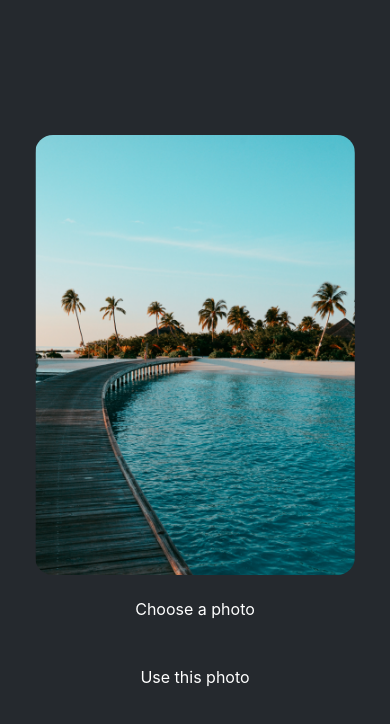
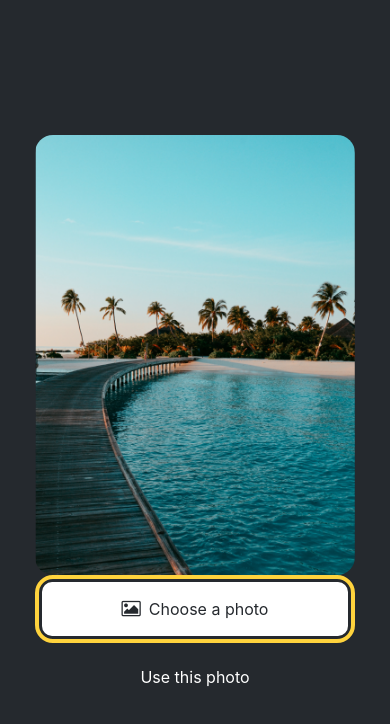
Before and after one commit to Elmanzalawy/StickerSmash, a React Native app: screen / in a window 390 px wide. Shown: the top 724 px of the page. Built offline with nearby package versions, Linux system fonts and the light colour scheme.

Commit message:
add font-awesome icon to button component

```diff
--- a/App.js
+++ b/App.js
@@ -14,7 +14,7 @@ export default function App() {
         <ImageViewer placeholderImageSource={PlaceholderImage} />
       </View>
       <View style={styles.footerContainer}>
-        <Button label="Choose a photo" />
+        <Button theme="primary" label="Choose a photo" />
         <Button label="Use this photo" />
       </View>
       <StatusBar style="auto" />
--- a/components/Button.js
+++ b/components/Button.js
@@ -1,6 +1,22 @@
 import { StyleSheet, View, Pressable, Text } from 'react-native';
+import { FontAwesome } from '@expo/vector-icons';
 
-export default function Button({ label }) {
+export default function Button({ label, theme }) {
+    if (theme == 'primary') {
+        return (
+            <View style={[styles.buttonContainer, {borderWidth: 4, borderColor: "#ffd33d", borderRadius: 18}]}>
+                <Pressable style={[styles.button, {backgroundColor: "#fff"}]} onPress={() => alert('Button pressed')}>
+                    <FontAwesome
+                        name="picture-o"
+                        size={18}
+                        color="#25292e"
+                        style={styles.buttonIcon}
+                    />
+                    <Text style={[styles.buttonLabel, {color:"#25292e"}]}>{label}</Text>
+                </Pressable>
+            </View>
+        )
+    } else {
         return (
             <View style={styles.buttonContainer}>
                 <Pressable style={styles.button} onPress={() => alert('Button pressed')}>
@@ -8,6 +24,7 @@ export default function Button({ label }) {
                 </Pressable>
             </View>
         )
+    }
 }
 
 const styles = StyleSheet.create({
--- a/package.json
+++ b/package.json
@@ -15,7 +15,8 @@
     "react-native": "0.74.2",
     "react-dom": "18.2.0",
     "react-native-web": "~0.19.10",
-    "@expo/metro-runtime": "~3.2.1"
+    "@expo/metro-runtime": "~3.2.1",
+    "@expo/vector-icons": "^14.0.0"
   },
   "devDependencies": {
     "@babel/core": "^7.20.0"
```
Also changed, not shown: 1 other file (tests, documents, lock files or other folders). Lines whose indentation alone changed are shown as unchanged.
